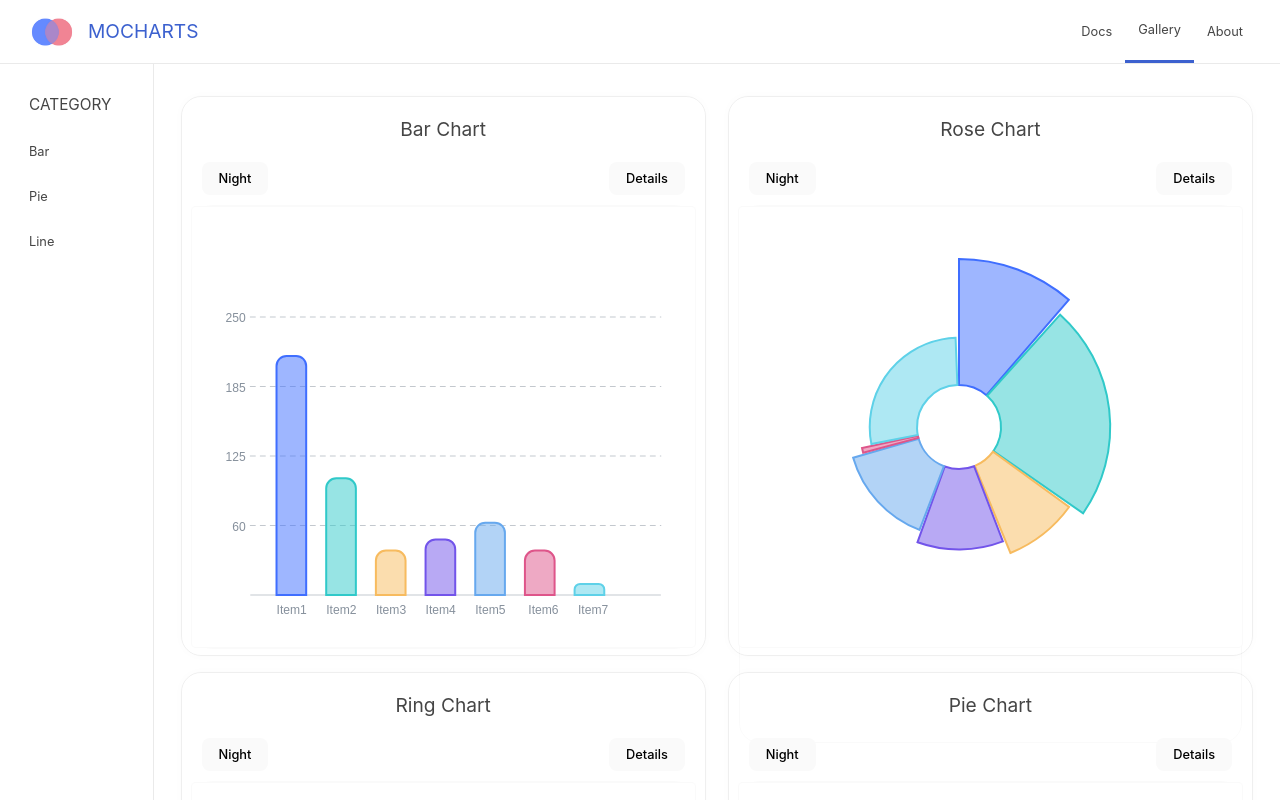
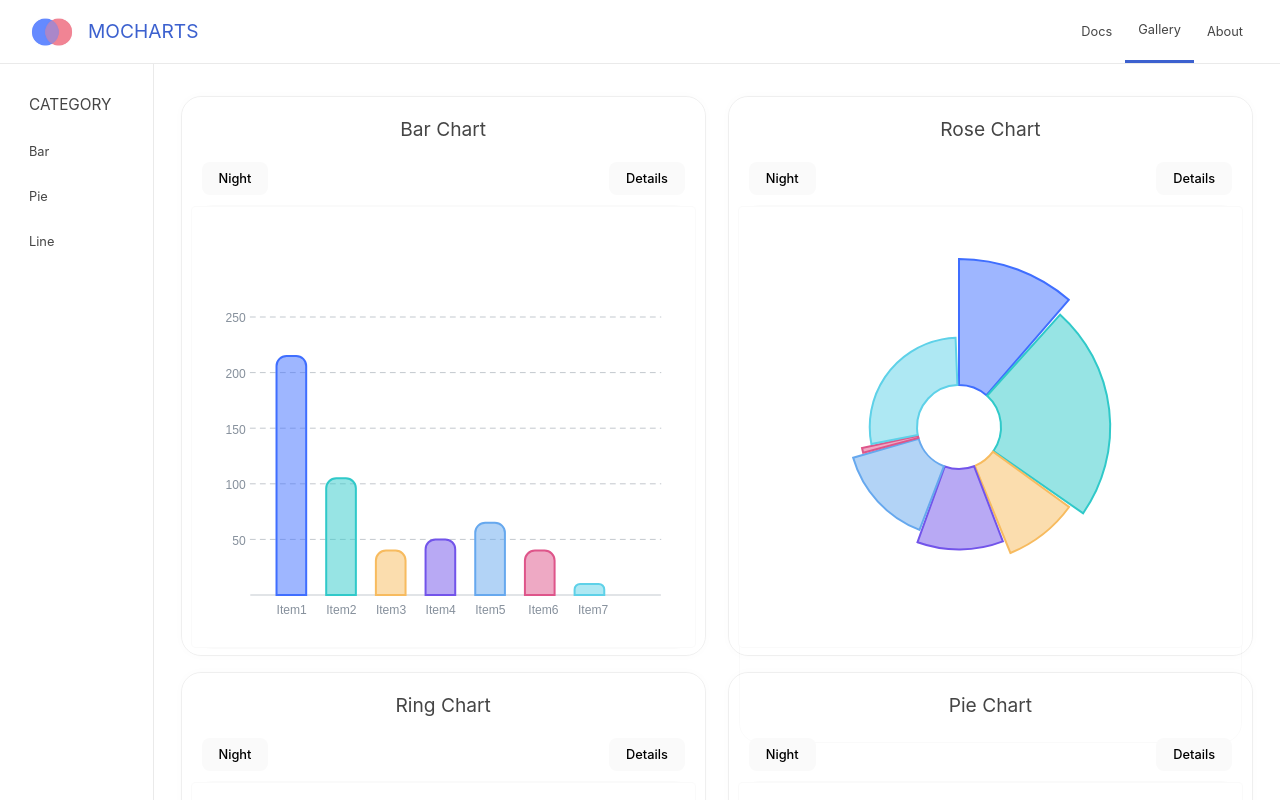
Before and after one commit to Mochalatteee/MoCharts, a Vue app: page /gallery in a window 1280 px wide. Shown: the top 800 px of the page. Built offline with nearby package versions, Linux system fonts and the light colour scheme.

Commit message:
修改最低数量的坐标轴显示

```diff
--- a/src/components/barChart.vue
+++ b/src/components/barChart.vue
@@ -275,7 +275,7 @@
    let modeColor = colorMode === 'day'? '#86909C':'#D5D5D6CC';
    const fontSize = calculateFontSize(ctnWidth,ctnHeight);
 
-   const line = Math.floor(ctnHeight * 0.01);
+   const line = Math.floor(ctnHeight * 0.01) + 1;
 
    for(let i = 0; i < line; i++){
      let tempvalue = Math.floor(maxData - i*(maxData/line));
```
